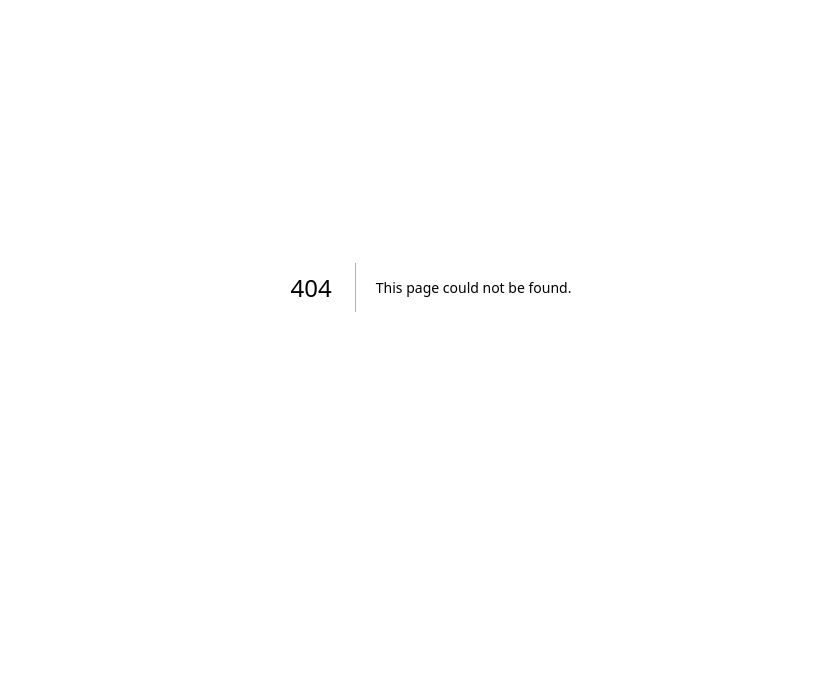
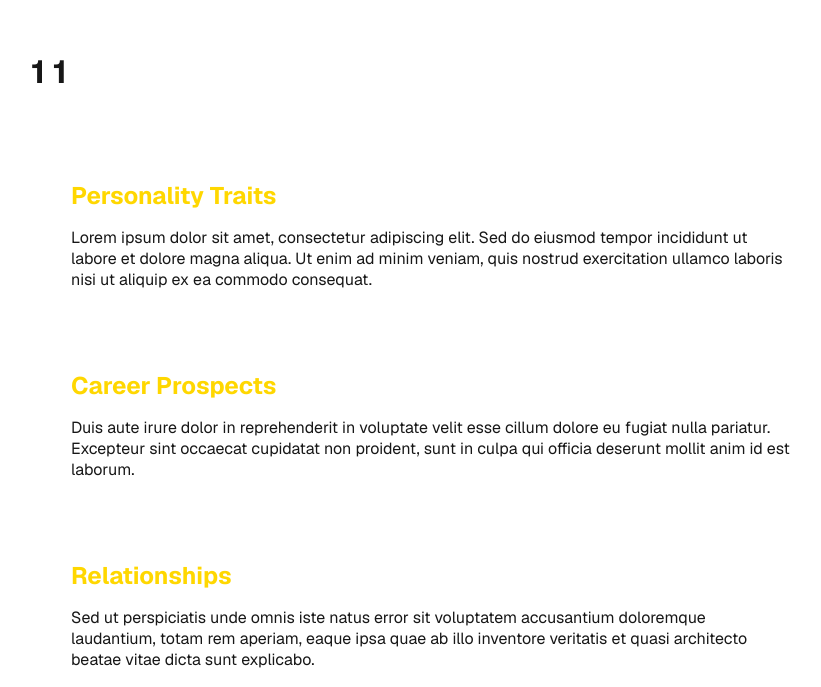
Before and after one commit to jerryskye/chinese-astrology, a Next.js app: page /1/1 in a window 1280 px wide. Before the commit this address had no page. Shown: the part 113-800 px from the top of the page, without its empty margins (209-1030 px from the left). Built offline with nearby package versions, Linux system fonts and the light colour scheme.

Commit message:
Add ElementAnimalPage

```diff
--- /dev/null
+++ b/src/app/[element]/[animal]/page.js
@@ -0,0 +1,66 @@
+import mainStyles from "../../page.module.css";
+import styles from "./page.module.css";
+
+const elements = ["wood", "fire", "earth", "metal", "water"];
+const animals = [
+  "rat", "ox", "tiger", "rabbit", "dragon", "snake",
+  "horse", "goat", "monkey", "rooster", "dog", "pig"
+];
+
+export function generateStaticParams() {
+  return elements.flatMap(element =>
+    animals.map(animal => ({
+      element,
+      animal
+    }))
+  );
+}
+
+export default async function ElementAnimalPage({ params }) {
+  const { element, animal } = await params;
+  const capitalizedElement = element.charAt(0).toUpperCase() + element.slice(1);
+  const capitalizedAnimal = animal.charAt(0).toUpperCase() + animal.slice(1);
+
+  return (
+    <div className={mainStyles.page}>
+      <main className={mainStyles.main}>
+
+        <h1>{capitalizedElement} {capitalizedAnimal}</h1>
+
+        <div className={styles.elementAnimalContent}>
+          <section>
+            <h2>Personality Traits</h2>
+            <p>
+              Lorem ipsum dolor sit amet, consectetur adipiscing elit. Sed do eiusmod tempor incididunt ut labore et dolore magna aliqua.
+              Ut enim ad minim veniam, quis nostrud exercitation ullamco laboris nisi ut aliquip ex ea commodo consequat.
+            </p>
+          </section>
+
+          <section>
+            <h2>Career Prospects</h2>
+            <p>
+              Duis aute irure dolor in reprehenderit in voluptate velit esse cillum dolore eu fugiat nulla pariatur.
+              Excepteur sint occaecat cupidatat non proident, sunt in culpa qui officia deserunt mollit anim id est laborum.
+            </p>
+          </section>
+
+          <section>
+            <h2>Relationships</h2>
+            <p>
+              Sed ut perspiciatis unde omnis iste natus error sit voluptatem accusantium doloremque laudantium,
+              totam rem aperiam, eaque ipsa quae ab illo inventore veritatis et quasi architecto beatae vitae dicta sunt explicabo.
+            </p>
+          </section>
+
+          <section>
+            <h2>Health and Wellness</h2>
+            <p>
+              Nemo enim ipsam voluptatem quia voluptas sit aspernatur aut odit aut fugit, sed quia consequuntur magni dolores
+              eos qui ratione voluptatem sequi nesciunt.
+            </p>
+          </section>
+        </div>
+      </main>
+    </div>
+  );
+}
--- /dev/null
+++ b/src/app/[element]/[animal]/page.module.css
@@ -0,0 +1,17 @@
+.elementAnimalContent {
+  max-width: 800px;
+  margin: 2rem auto;
+  padding: 0 1rem;
+}
+
+.elementAnimalContent section {
+  margin-bottom: 2rem;
+  background: rgba(255, 255, 255, 0.05);
+  padding: 1.5rem;
+  border-radius: 0.5rem;
+}
+
+.elementAnimalContent h2 {
+  color: #ffd700;
+  margin-bottom: 1rem;
+}
--- a/src/app/page.module.css
+++ b/src/app/page.module.css
@@ -189,9 +189,12 @@ a.secondary {
   font-weight: 600;
 }
 
-/* Row hover effect */
-.table tbody:hover th[rowSpan],
-.table tbody tr:hover td {
+.clickableRow td {
+  cursor: pointer;
+}
+
+.clickableRow:hover td,
+.clickableRow:hover th {
   background: var(--gray-alpha-200);
 }
 
@@ -262,3 +265,19 @@ select.timePicker {
   margin: 0.5rem 0;
   font-size: 1.1rem;
 }
+
+.learnMoreButton {
+  margin-top: 1rem;
+  padding: 0.75rem 1.5rem;
+  background-color: var(--gray-alpha-200);
+  color: inherit;
+  border: none;
+  border-radius: 4px;
+  font-size: 1rem;
+  cursor: pointer;
+  transition: background-color 0.2s ease;
+}
+
+.learnMoreButton:hover {
+  background-color: var(--gray-alpha-100);
+}
```
Also changed, not shown: src/CalendarYear.js (+18 -8 lines), src/ZodiacCalculator.js (+31 -2 lines).
